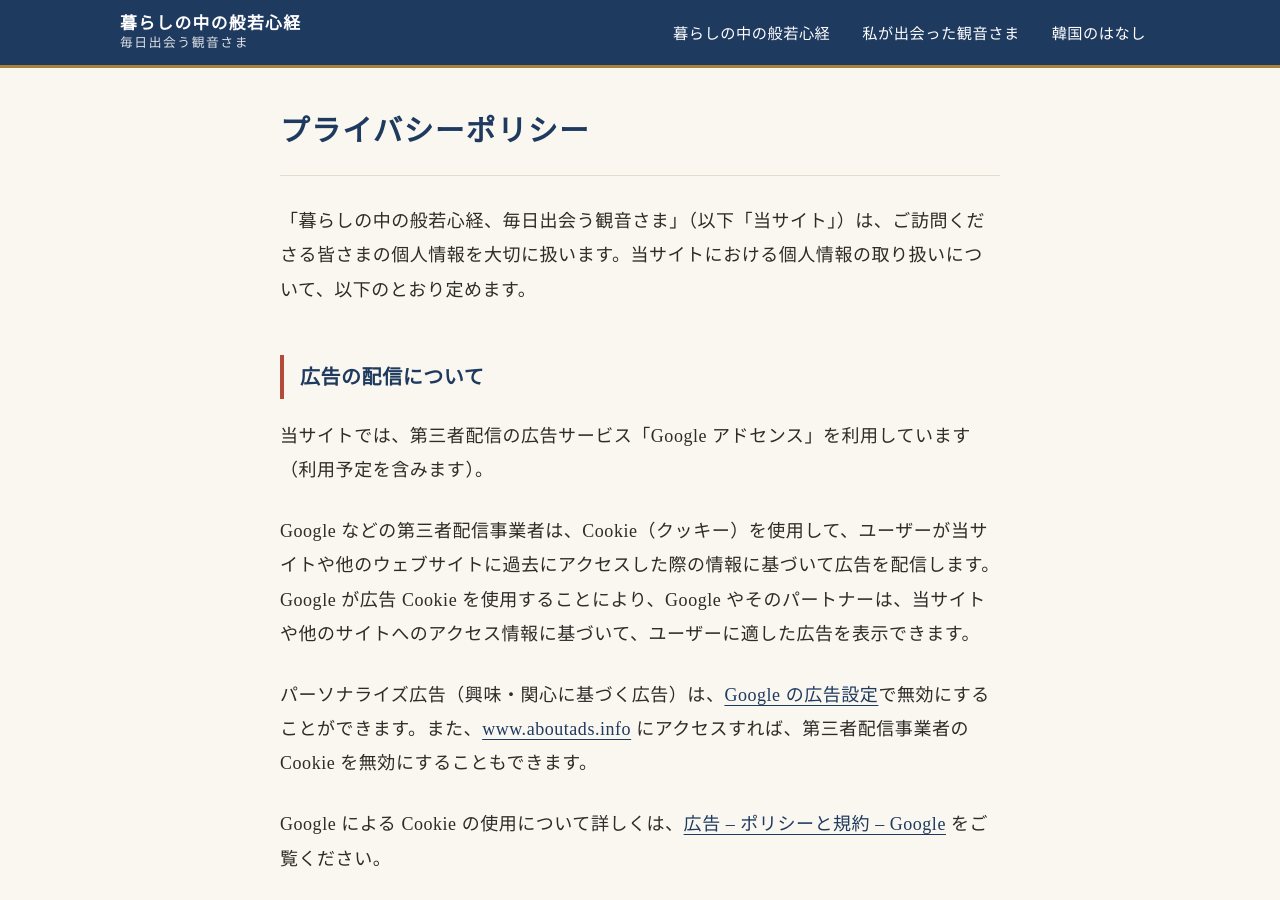
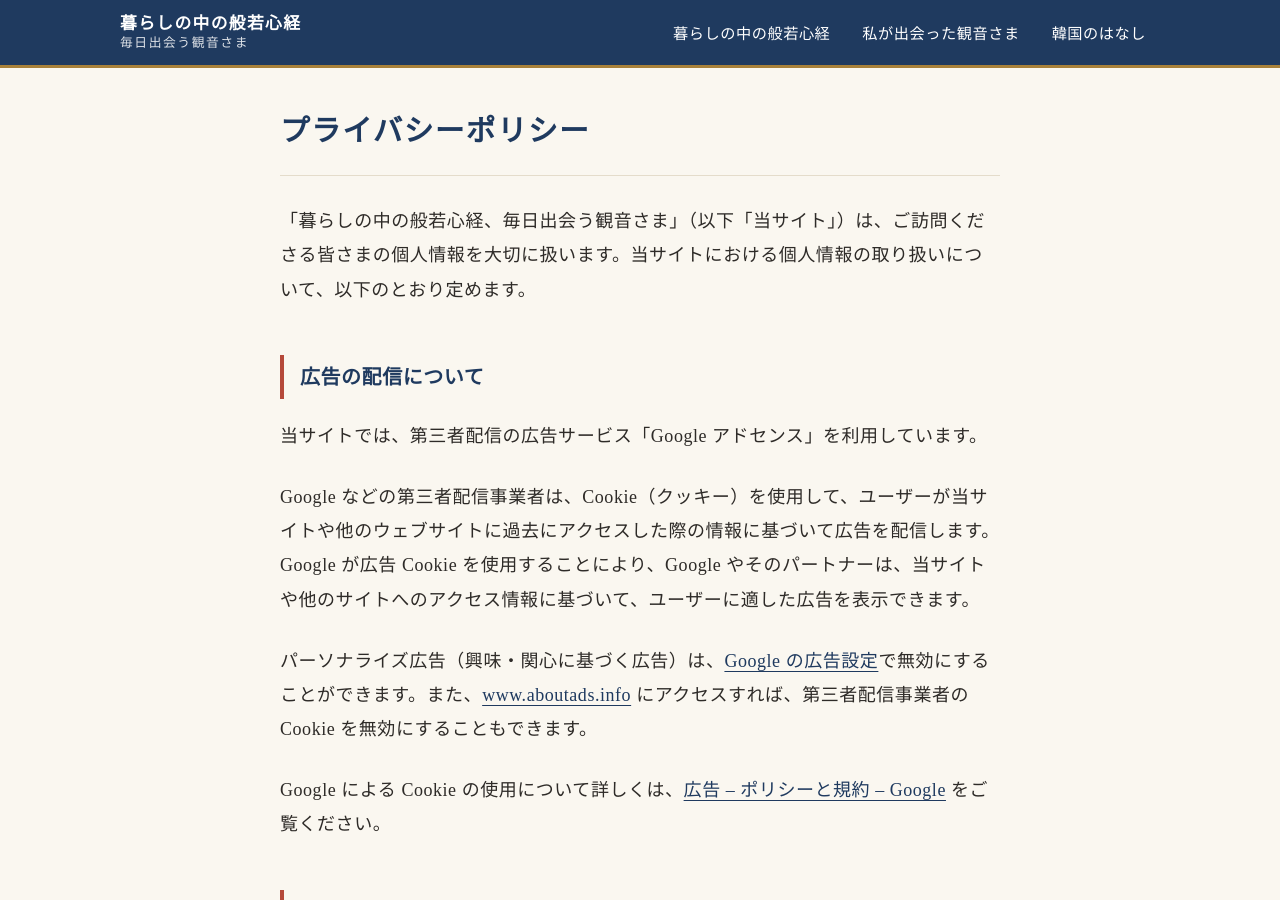
Before and after one commit to your7179/gtshin, a Jekyll site: the page built from privacy.md, in a window 1280 px wide and 900 px high. Built offline with Jekyll 4.4.1, drawn with Linux system fonts in a browser that asks for light colours.

Commit message:
Add files via upload

```diff
--- a/_config.yml
+++ b/_config.yml
@@ -27,6 +27,9 @@ category_names:
   hannya: "暮らしの中の般若心経"
   kannon: "私が出会った観音さま"
   korea: "韓国のはなし"
+
+# Googleアドセンス パブリッシャーID(空にすると広告はすべて非表示)
+google_adsense: "ca-pub-7561835518208341"
 
 # Googleアナリティクスを使う場合は測定ID(G-XXXXXXX)を入れる
 google_analytics: ""
--- a/index.html
+++ b/index.html
@@ -43,7 +43,11 @@ description: "暮らしの中の般若心経と、毎日出会う観音さまの
     </a>
   </div>
 
+  {% include ad.html type="display" %}
+
   <h2 class="section-heading">新しいお話</h2>
   {% assign latest = site.posts | slice: 0, 10 %}
   {% include post-list.html posts=latest %}
+
+  {% include ad.html type="multiplex" %}
 </div>
--- a/privacy.md
+++ b/privacy.md
@@ -9,7 +9,7 @@ permalink: /privacy/
 
 ## 広告の配信について
 
-当サイトでは、第三者配信の広告サービス「Google アドセンス」を利用しています（利用予定を含みます）。
+当サイトでは、第三者配信の広告サービス「Google アドセンス」を利用しています。
 
 Google などの第三者配信事業者は、Cookie（クッキー）を使用して、ユーザーが当サイトや他のウェブサイトに過去にアクセスした際の情報に基づいて広告を配信します。Google が広告 Cookie を使用することにより、Google やそのパートナーは、当サイトや他のサイトへのアクセス情報に基づいて、ユーザーに適した広告を表示できます。
 
```
Also changed, not shown: README.md.
